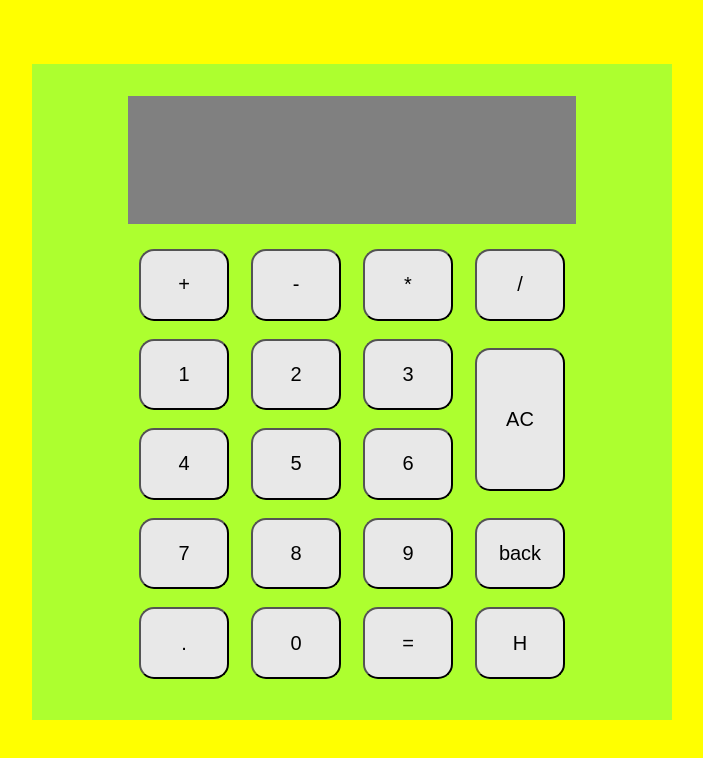
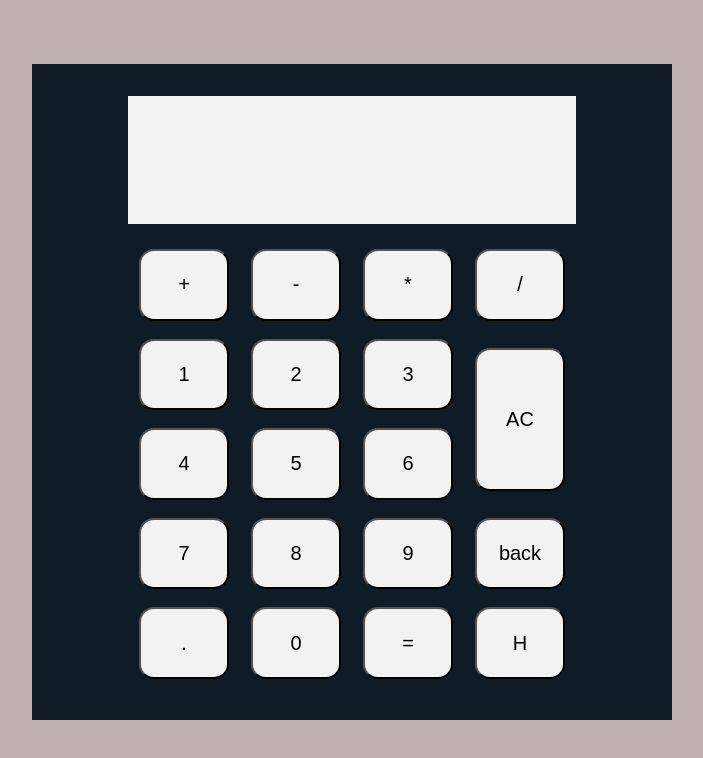
Before and after one commit to Verred/WebProjects, a plain HTML site: page Calculadora/index.html in a window 1280 px wide. Shown: the whole page, without its empty margins (288-991 px from the left). Drawn offline with Linux system fonts and the light colour scheme.

Commit message:
Update the styles in css

```diff
--- a/Calculadora/styles.css
+++ b/Calculadora/styles.css
@@ -4,7 +4,7 @@
 }
 html {
     height: 100%;
-    background: yellow;
+    background: #bfafaf;
     text-align: center;
 }
 
@@ -14,7 +14,7 @@ body{
     align-items: center;
     height: 80%;
     width: 50%;
-    background-color: greenyellow;
+    background-color: #0f1b27;
     padding-top: 1em;
     margin-top: 5%;
     margin-left: 25%;
@@ -23,7 +23,7 @@ body{
     width: 70%;
     height: 20%;
     margin: 2.5% 0;
-    background-color: grey;
+    background-color: #f2f2f2;
     text-align: right;
     font-size: 2.5rem;
     align-items: center;
@@ -78,7 +78,7 @@ button{
    font-size: 20px;
    width: 80%;
    height: 80%;
-   background:#e8e8e8;
+   background:#f2f2f2;
    outline-color: #000000;
 }
 
```
